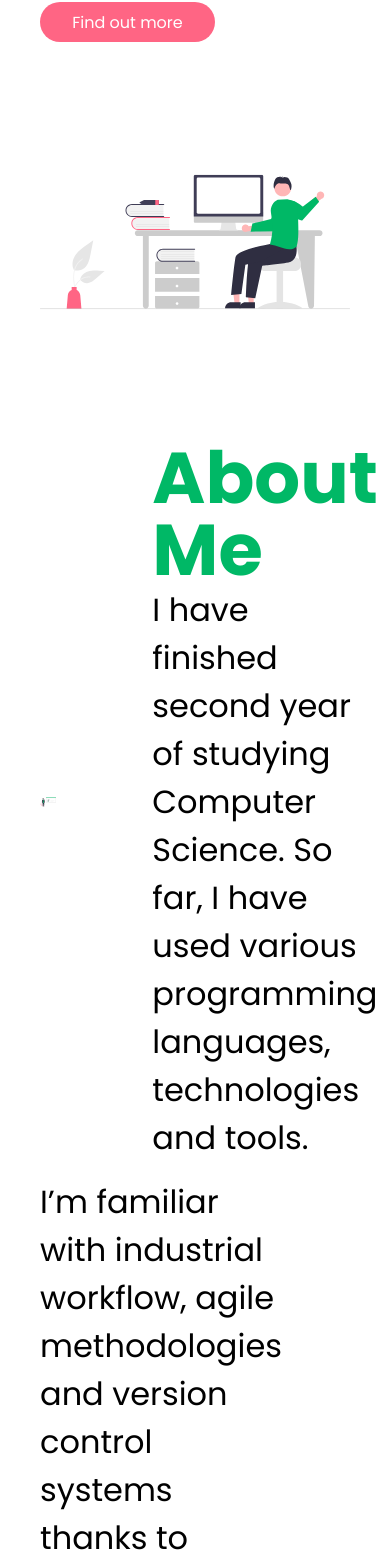
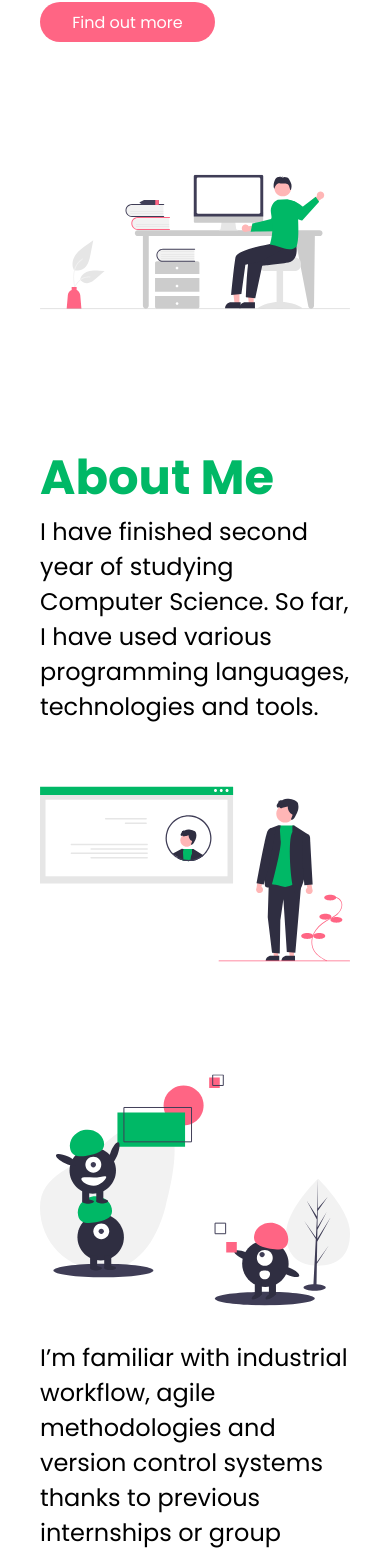
Before and after one commit to bochnotomas/portfolio, a React (Create React App) app: page / in a window 390 px wide. Shown: the part 429-1984 px from the top of the page. Built offline with nearby package versions, Linux system fonts and the light colour scheme.

Commit message:
about me section finished

```diff
--- a/src/components/AboutMe/AboutMe.jsx
+++ b/src/components/AboutMe/AboutMe.jsx
@@ -8,19 +8,19 @@ export default function AboutMe() {
         <div className={styles.container}>
             <div className={styles.row_1}>
                 <div className={styles.col_1}>
-                    <img src={aboutMeImage} alt="about_me" />
+                    <h1>About Me</h1>
+                    <p>I have finished second year of studying Computer Science. So far, I have used various programming languages, technologies and tools.</p>
                 </div>
                 <div className={styles.col_2}>
-                    <h1>About Me</h1>
-                    <p>I have finished second year of studying Computer Science. So far, I have used various programming languages, technologies and tools.</p>
+                    <img src={aboutMeImage} alt="about_me" />
                 </div>
             </div>
             <div className={styles.row_2}>
                 <div className={styles.col_3}>
-                    <p>I’m familiar with industrial workflow, agile methodologies and version control systems thanks to previous internships or group projects.</p>
+                    <img src={team} alt="good_teams" />
                 </div>
                 <div className={styles.col_4}>
-                    <img src={team} alt="good_teams" />
+                    <p>I’m familiar with industrial workflow, agile methodologies and version control systems thanks to previous internships or group projects.</p>
                 </div>
             </div>
         </div>
--- a/src/components/AboutMe/AboutMe.module.css
+++ b/src/components/AboutMe/AboutMe.module.css
@@ -18,51 +18,77 @@
     column-gap: 6em;
 }
 
-.col_1 {
+.col_2 {
     display: flex;
     justify-content: center;
     align-items: center;
 }
 
-.col_1 img {
+.col_2 img {
     height: 400px;
     width: 100%;
 }
 
-.col_2 {
+.col_1 {
     display: flex;
     flex-direction: column;
     justify-content: center;
 }
 
-.col_2 h1 {
+.col_1 h1 {
     font-size: 72px;
     font-weight: bold;
     color: #00b866;
     line-height: 72px;
 }
 
-.col_2 p {
+.col_1 p {
+    font-size: 32px;
+}
+
+.col_4 {
+    display: flex;
+    flex-direction: column;
+    justify-content: center;
+}
+
+.col_4 p {
     font-size: 32px;
 }
 
 .col_3 {
     display: flex;
-    flex-direction: column;
-    justify-content: center;
-}
-
-.col_3 p {
-    font-size: 32px;
-}
-
-.col_4 {
-    display: flex;
     justify-content: center;
     align-items: center;
 }
 
-.col_4 img {
+.col_3 img {
     height: 400px;
     width: 100%;
 }
+
+@media only screen and (max-width: 768px) {
+    .row_1 {
+        grid-template-columns: 1fr;
+        column-gap: 10em;
+    }
+
+    .row_2 {
+        grid-template-columns: 1fr;
+        column-gap: 10em;
+    }
+
+    .col_1 h1 {
+        font-size: 48px;
+    }
+
+    .col_1 p,
+    .col_4 p {
+        font-size: 24px;
+    }
+
+    .col_2 img,
+    .col_3 img {
+        height: 300px;
+    }
+}
```
Also changed, not shown: src/images/undraw_Profile_re_4a55.svg.
